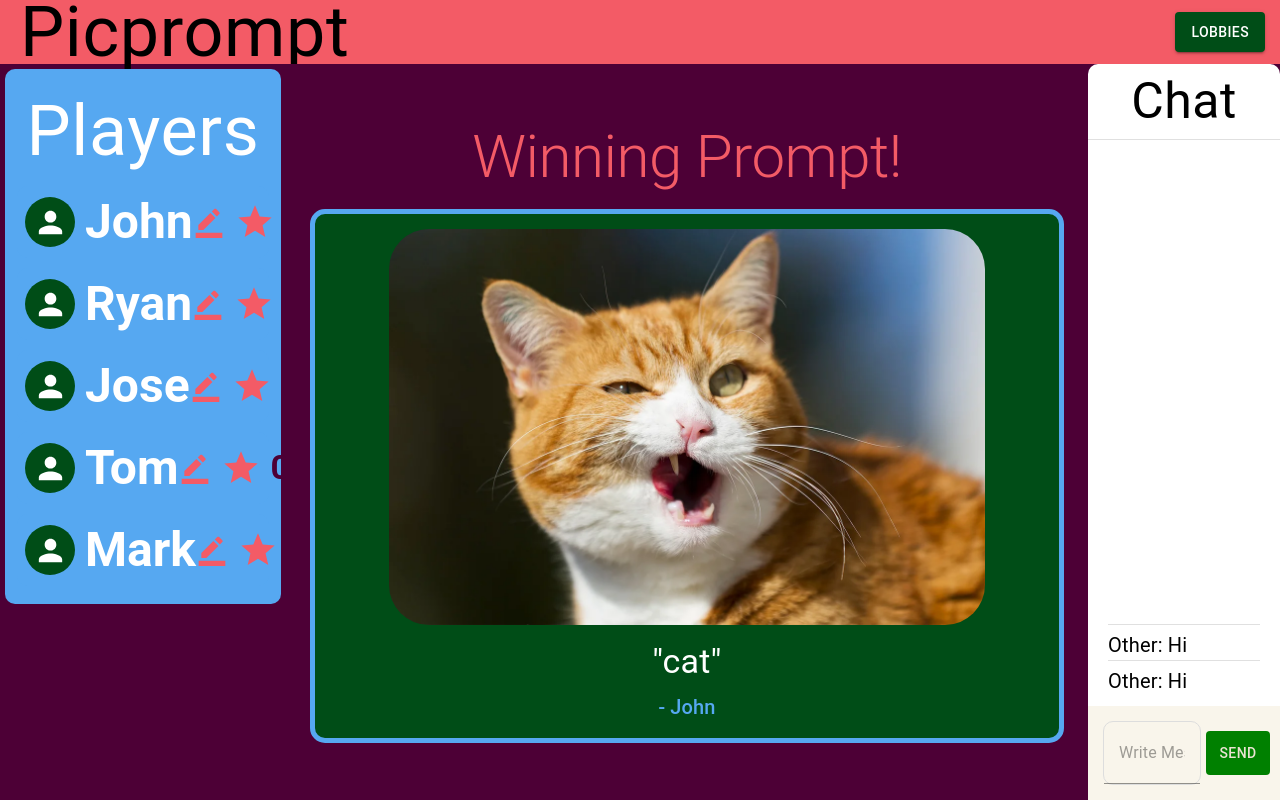
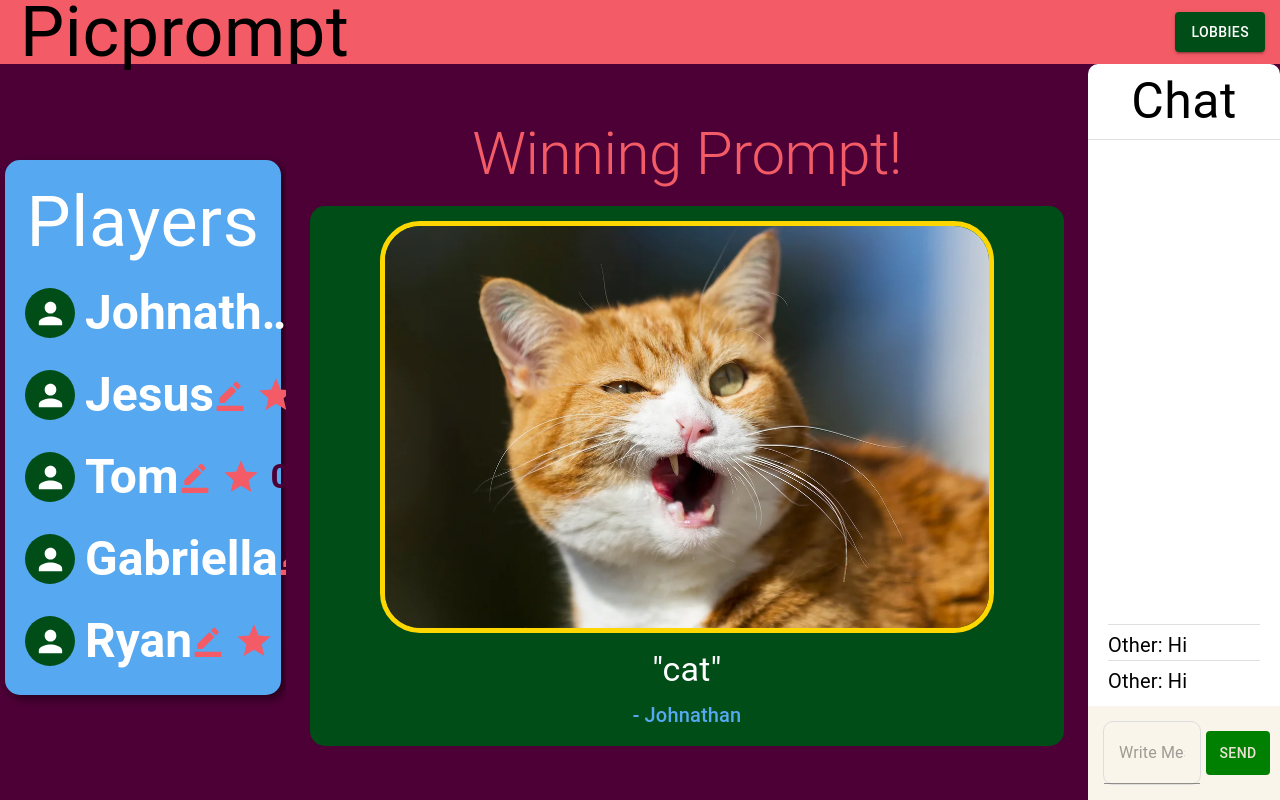
Before and after one commit to dohnnie/se-project, a React (Vite) app in the folder frontend/: page /game in a window 1280 px wide. Built offline with nearby package versions, Linux system fonts and the light colour scheme; no server answers.

Commit message:
Cosmetic changes
Purely cosmetic changes that do not affect any process of the project already set in place. Drop-shadows, outlines, sizing of objects on pages, Text adjustments

```diff
--- a/frontend/src/components/GamePage.tsx
+++ b/frontend/src/components/GamePage.tsx
@@ -21,11 +21,11 @@ const GamePage = ({ socket, status = 5 }) => {
   }, [socket, players]);
 
   const testPlayers = [
-    { name: 'John', points: 10 },
-    { name: 'Ryan', points: 25 },
-    { name: 'Jose', points: 4 },
-    { name: 'Tom', points: 100 },
-    { name: 'Mark', points: 44 },
+    { name: 'Johnathan', points: 10 },
+    { name: 'Jesus', points: 25 },
+    { name: 'Tom', points: 4 },
+    { name: 'Gabriella', points: 100 },
+    { name: 'Ryan', points: 44 },
   ];
   const testAnswers = [
     "cat",
--- a/frontend/src/components/LobbyPage.tsx
+++ b/frontend/src/components/LobbyPage.tsx
@@ -56,6 +56,7 @@ const LobbyPage = ({ socket }) => {
             placeholder='Enter your name'
             value={name}
             onChange={(e) => setName(e.target.value)}
+
             sx={{
               color: '#56A8F1',
               bgcolor: 'white',
@@ -63,6 +64,7 @@ const LobbyPage = ({ socket }) => {
               minWidth: '20%',
               fontSize: '30px',
               mb: '10px',
+              pl: '5px',
             }}
           />
         </FormControl>
@@ -78,7 +80,8 @@ const LobbyPage = ({ socket }) => {
               bgcolor: 'white',
               minHeight: '5vh',
               minWidth: '20%',
-              fontSize: '30px'
+              fontSize: '30px',
+              pl: '5px',
             }}
           />
         </FormControl>
--- a/frontend/src/components/PlayerCard.tsx
+++ b/frontend/src/components/PlayerCard.tsx
@@ -1,13 +1,22 @@
 import PersonIcon from '@mui/icons-material/Person';
 import BorderColorIcon from '@mui/icons-material/BorderColor';
 import StarIcon from '@mui/icons-material/Star';
-import { Box, Typography } from '@mui/material';
-import { useState } from 'react';
+import { Box, Typography, Tooltip } from '@mui/material';
+import { useState, useRef, useEffect, useState as useReactState } from 'react';
 
 const PlayerCard = ({ player }) => {
   const [points, setPoints] = useState(() => 0);
 
   const name = player.name;
+
+  const [isOverflowing, setIsOverflowing] = useReactState(false);
+  const nameRef = useRef(null);
+
+  useEffect(() => {
+    if(nameRef.current){
+      setIsOverflowing(nameRef.current.scrollWidth > nameRef.current.clientWidth);
+    }
+  }, [player.name]);
 
   return (
     <Box sx={{
@@ -42,14 +51,22 @@ const PlayerCard = ({ player }) => {
             fontSize: '35px',
           }} />
         </Box>
-        <Typography variant='h3'
+        <Tooltip title={player.name} disableHoverListener={!isOverflowing}>
+          <Typography
+            variant='h3'
+            ref={nameRef}
             sx={{
               flexGrow: 1,
               fontWeight: 'bold',
+              maxWidth: '8ch',
+              whiteSpace: 'nowrap',
+              overflow: 'hidden',
+              textOverflow: 'ellipsis',
             }}
           >
-          {name}
+            {player.name}
           </Typography>
+        </Tooltip>
       </Box>
       <Box
         sx={{
--- a/frontend/src/components/PlayerList.tsx
+++ b/frontend/src/components/PlayerList.tsx
@@ -11,11 +11,13 @@ const PlayerList = ({ players }) => {
         maxWidth: '20vw',
         minWidth: '20vw',
         maxHeight: '92vh',
-        height: '100%',
+        height: '70%',
         bgcolor: '#56A8F1',
         padding: '10px',
         margin: '5px',
-        borderRadius: '10px',
+        mt: '12vh',
+        borderRadius: '15px',
+        boxShadow: '4px 4px 10px rgba(0, 0, 0, 0.5)'
       }}
     >
       <Typography
--- a/frontend/src/components/WinningVoteArea.tsx
+++ b/frontend/src/components/WinningVoteArea.tsx
@@ -8,7 +8,8 @@ const WinningVoteArea = ({ winningPrompt, winnerName }) => {
     <Box
       sx={{
         bgcolor: '#4D0036',
-        height: '92vh',
+        maxheight: '92vh',
+        height: '100%',
         display: 'flex',
         flexDirection: 'column',
         alignItems: 'center',
@@ -31,10 +32,10 @@ const WinningVoteArea = ({ winningPrompt, winnerName }) => {
           flexDirection: 'column',
           alignItems: 'center',
           justifyContent: 'center',
-          border: `5px solid #56A8F1`,
           borderRadius: '15px',
           bgcolor: '#004D17',
-          py: '15px'
+          py: '15px',
+          height: 'auto',
         }}
       >
         <img
@@ -43,6 +44,7 @@ const WinningVoteArea = ({ winningPrompt, winnerName }) => {
           style={{
             maxWidth: '80%',
             borderRadius: '40px',
+            border: '5px solid gold',
           }}
         />
         <Typography
```
Lines whose indentation alone changed are shown as unchanged.
